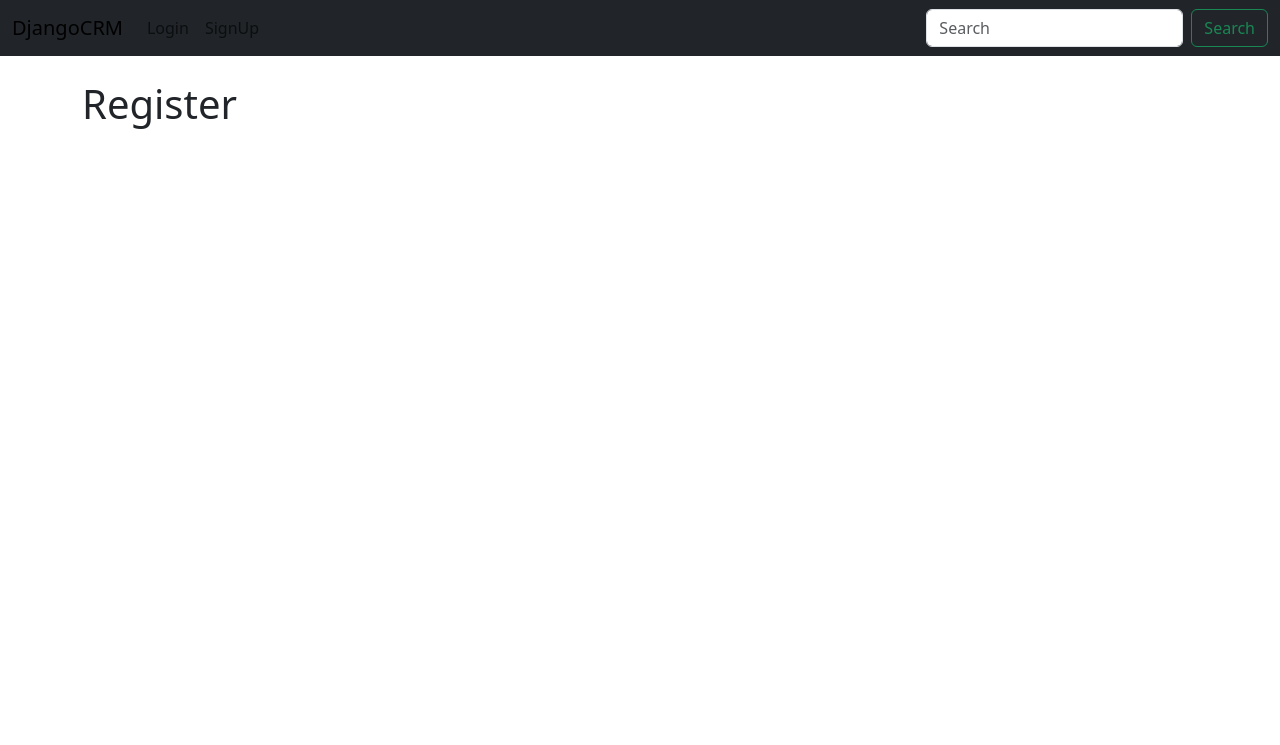
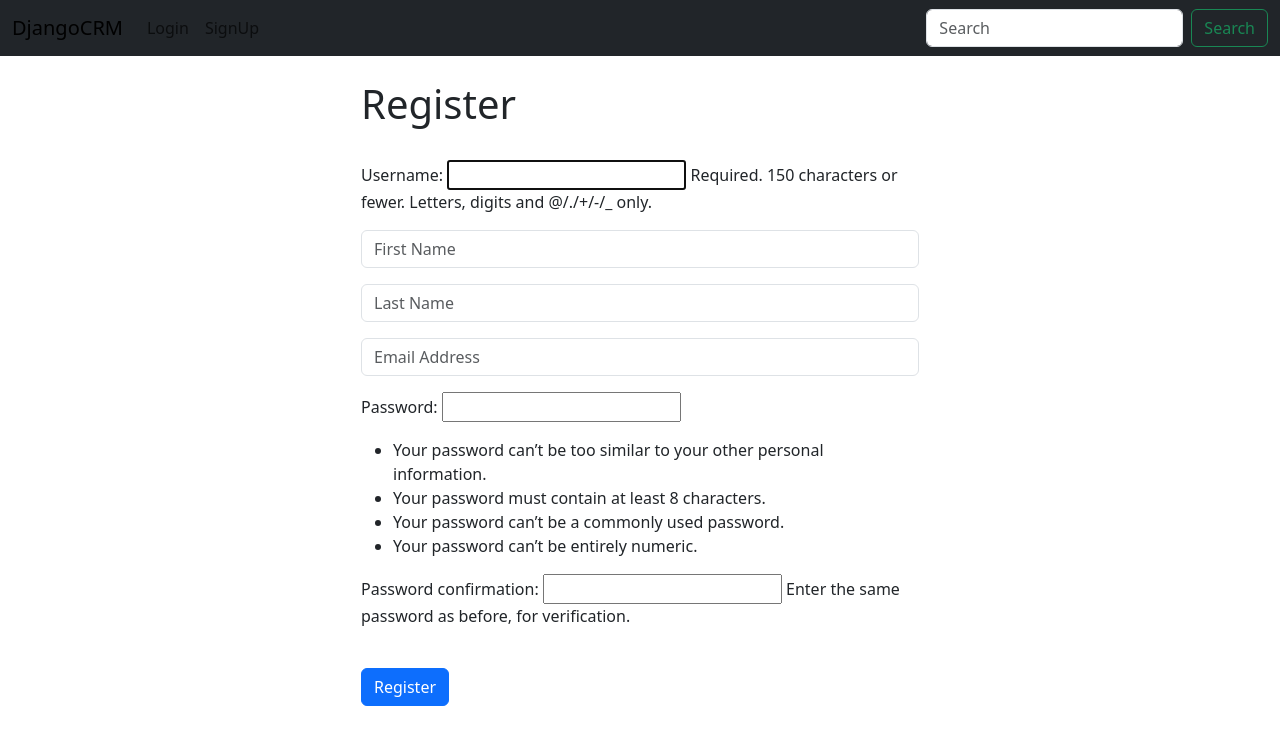
Before and after one commit to akregan2304/Django-CRM, a Django app: page /register/ in a window 1280 px wide. Shown: the top 745 px of the page. Run offline with Django 5.2, Linux system fonts and the light colour scheme.

Commit message:
registration

```diff
--- a/templates/register.html
+++ b/templates/register.html
@@ -2,6 +2,32 @@
 
 {% block content %}
 
+<div class="col-md-6 offset-md-3">
 <h1>Register</h1>
+</br>
+
+<form method="POST" action="">
+    {% csrf_token %}
+    {% if form.errors %}
+    <div class="alert alert-warning alert-dismissible fade show" role="alert">
+        Your Form Has Errors
+        {% for field in form %}
+            {% if field.errors %}
+                {{field.errors}}
+            {% endif %}
+        {% endfor %}
+        <button type="button" class="btn-close" data-bs-dismiss="alert" aria-label="Close"></button>
+    </div>
+    {% endif %}
+
+    {{ form.as_p }}
+    </br>
+
+    <button type="submit" class="btn btn-primary">Register</button>
+    </br>
+
+</form>
+
+</div>
 
 {% endblock %}
--- a/website/forms.py
+++ b/website/forms.py
@@ -2,29 +2,29 @@ from django.contrib.auth.forms import UserCreationForm
 from django.contrib.auth.models import User
 from django import forms
 
-class signupform(UserCreationForm):
+class SignUpForm(UserCreationForm):
     email = forms.EmailField(label="", widget=forms.TextInput(attrs={'class':'form-control', 'placeholder':'Email Address'}))
     first_name = forms.CharField(label="", max_length=100 ,widget=forms.TextInput(attrs={'class':'form-control', 'placeholder':'First Name'}))
     last_name = forms.CharField(label="", max_length=100 ,widget=forms.TextInput(attrs={'class':'form-control', 'placeholder':'Last Name'}))
 
     class Meta:
         model = User
-        fields = ('username', 'first_name', 'last_name', 'email', 'password', 'password2')
+        fields = ('username', 'first_name', 'last_name', 'email', 'password1', 'password2')
 
         def __init__(self, *args, **kwargs):
-            super(signupform, self).__init__(*args, **kwargs)
+            super(SignUpForm, self).__init__(*args, **kwargs)
 
             self.fields['username'].widget.attrs['class'] = 'form-control'
             self.fields['username'].widget.attrs['placeholder'] = 'User Name'
             self.fields['username'].label = ''
             self.fields['username'].help_text = '<span class="form-text text-muted"><small>Required. 150 characters or fewer. Letters, digits and @/./+/-/_ only.</small></span>'
 
-            self.fields['password'].widget.attrs['class'] = 'form-control'
-            self.fields['password'].widget.attrs['placeholder'] = 'Password'
-            self.fields['password'].label = ''
-            self.fields['password'].help_text = '<ul class="form-text text-muted small"><li>Your password can\'t be too similar to your other personal information.</li><li>Your password must contain at least 8 characters.</li><li>Your password can\'t be a commonly used password.</li><li>Your password can\'t be entirely numeric.</li></ul>'
+            self.fields['password1'].widget.attrs['class'] = 'form-control'
+            self.fields['password1'].widget.attrs['placeholder'] = 'Password'
+            self.fields['password1'].label = ''
+            self.fields['password1'].help_text = '<ul class="form-text text-muted small"><li>Your password can\'t be too similar to your other personal information.</li><li>Your password must contain at least 8 characters.</li><li>Your password can\'t be a commonly used password.</li><li>Your password can\'t be entirely numeric.</li></ul>'
 
             self.fields['password2'].widget.attrs['class'] = 'form-control'
             self.fields['password2'].widget.attrs['placeholder'] = 'Confirm Password'
             self.fields['password2'].label = ''
-            self.fields['password2'].help_text = '<span class="form-text text-muted"><small>Enter the same password as before, for verification.</small></span>'
+            self.fields['password2'].help_text = '<span class="form-text text-muted"><small>Enter the same password as before for verification.</small></span>'
--- a/website/views.py
+++ b/website/views.py
@@ -1,7 +1,7 @@
 from django.shortcuts import render, redirect
 from django.contrib.auth import authenticate, login, logout
 from django.contrib import messages
-from django.contrib.auth.models import User
+from .forms import SignUpForm
 
 # Create your views here.
 def index(request):
@@ -29,4 +29,17 @@ def logout_user(request):
         return redirect('index')
 
 def register_user(request):
-    return render(request, 'register.html')
+    if request.method == "POST":
+        form = SignUpForm(request.POST)
+        if form.is_valid():
+            form.save()
+            #Authenticate and login
+            username = form.cleaned_data['username']
+            password = form.cleaned_data['password1']
+            user = authenticate(username=username, password=password)
+            login(request, user)
+            messages.info(request, "You have successfully registered.Welcome!")
+            return redirect('index')
+    else:
+        form = SignUpForm()
+        return render(request, 'register.html', {'form':form})
```
